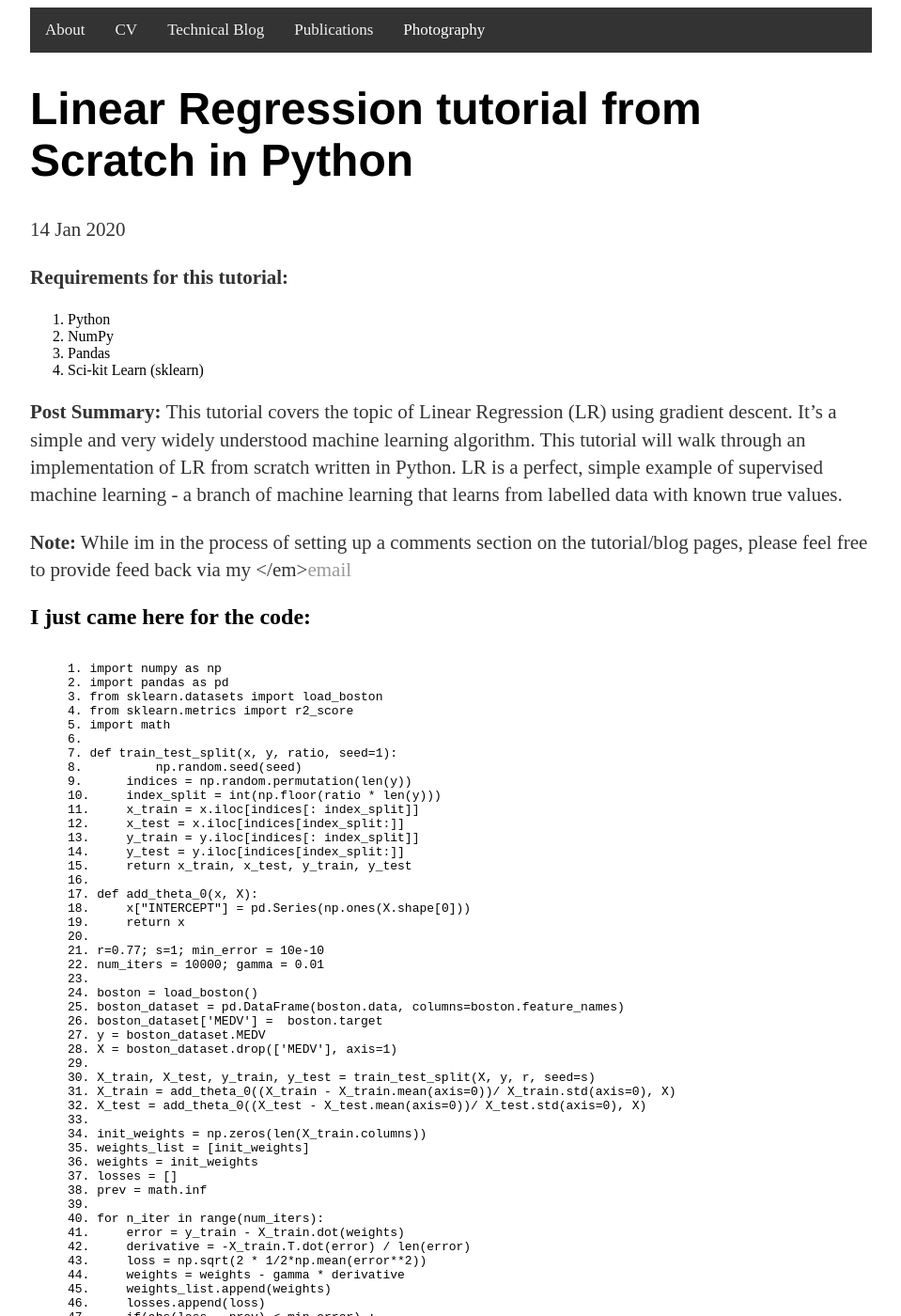
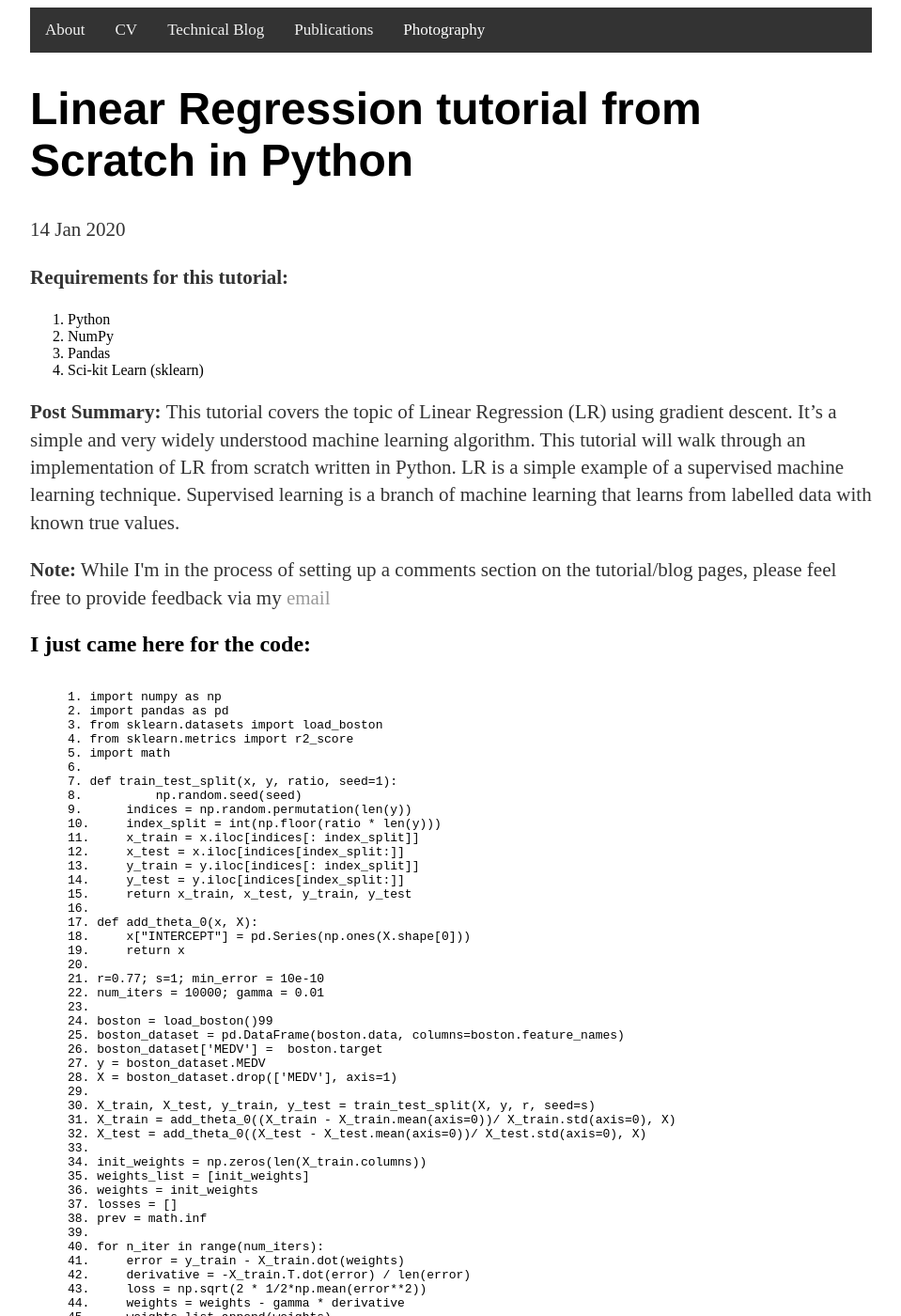
Before and after one commit to kerinb/kerinb.github.io, a Jekyll site: the page built from _posts/2020-01-14-linear-regression-from-scratch.md, in a window 1280 px wide and 1400 px high. Shown: the whole window at 94% size, without its empty margins (160-1119 px from the left). Built offline with Jekyll 4.4.1, drawn with Linux system fonts in a browser that asks for light colours; some of the changed lines change nothing that is shown; some of the changed text lies outside the part shown.

Commit message:
edit tut

```diff
--- a/_posts/2020-01-14-linear-regression-from-scratch.md
+++ b/_posts/2020-01-14-linear-regression-from-scratch.md
@@ -30,19 +30,21 @@
 <p>
 	<b> Post Summary: </b> This tutorial covers the topic of Linear Regression (LR) using gradient descent.
 	It’s a simple and very widely understood machine learning algorithm. This tutorial will walk through an
-	implementation of LR from scratch written in Python. LR is a perfect, simple example of supervised machine learning -
-	a branch of machine learning that learns from labelled data with known true values.
+	implementation of LR from scratch written in Python. LR is a simple example of a supervised machine learning technique. Supervised learning
+	is a branch of machine learning that learns from labelled data with known true values.
 </p>
 
 <p>
-	<b>Note:</b> While im in the process of setting up a comments section on the tutorial/blog pages, please feel free
-	to provide feed back via my </em><a href="mailto:b.m.kerin96@gmail.com">email</a>
+	<b>Note:</b> While I'm in the process of setting up a comments section on the tutorial/blog pages, please feel free
+	to provide feedback via my <a href="mailto:b.m.kerin96@gmail.com">email</a>
+	<!-- NOTE: add an email form instead of a hyperlink to an email address -->
 </p>
 
 <h2>
 	I just came here for the code:
 </h2>
 
+<!-- NOTE - this would look better if formatted with colours etc. though that may involve CSS -->
 <figure>
 <pre class="brush: python">
 <code>
@@ -69,7 +71,7 @@
 21. r=0.77; s=1; min_error = 10e-10
 22. num_iters = 10000; gamma = 0.01
 23.
-24. boston = load_boston()
+24. boston = load_boston()99
 25. boston_dataset = pd.DataFrame(boston.data, columns=boston.feature_names)
 26. boston_dataset['MEDV'] =  boston.target
 27. y = boston_dataset.MEDV
@@ -102,16 +104,16 @@
 </figure>
 
 <p>
-	The code above can also be found on my github <a href='https://github.com/kerinb/CodeBlogRepo/tree/master/LinearRegressionBlogCode'>here</a>.
+	The code above can also be found on my <a href='https://github.com/kerinb/CodeBlogRepo/tree/master/LinearRegressionBlogCode'>Github</a>.
 </p>
 
 <h2>
-	Section 1: Some Preliminary Theory:
+	Section 1: Some Preliminary Theory
 </h2>
 
 <p>
-	LR is a statistical model that observes the linear relationships between a dependent variable, y, and a set of independent
-	variables, X. In a simple LR model, the aim is to model the data in a manner similar to below:
+	LR is a statistical model which observes the linear relationships between a dependent variable <i>y</i>, and a set of independent
+	variables <i>X</i>. In a simple LR model, the aim is to model the data in a manner according to the following equation:
 </p>
 
 <p>
@@ -119,16 +121,18 @@
 </p>
 
 <p>
-	This is known as a simple linear regression, where h_θ is the prediction we make using the input data, x, and the weights that are to be learned, θ. X is the
-	independent variable that we have observed and recorded. θ_0 and θ_1 are the weights or coefficients that want to
-	learn in order to predict h_θ correctly.
+	where <i>h_θ</i> is the prediction we make using the input data <i>X</i>, and the weights that are to be learned, <i>θ</i>.
+	<i>X</i> is the independent variable that we have observed and recorded. <i>θ_0</i> and <i>θ_1</i> are the weights or coefficients that we want to
+	learn in order to predict <i>h_θ</i> correctly.
+	This is known as a simple linear regression.
 </p>
 
 <p>
 	Generally, the number of weights we have to learn is equal to the number of
-	dependent variables, X, from the dataset we are using plus one (The plus one here refers to θ_0 which doesn’t have a
-	corresponding value in the original observed dataset). For example, if we input a dataset with 10 columns in the data,
-	we will have 11 weights that must be learned in order to successfully predict our h_θ value.
+	independent variables in <i>X</i> from the dataset we are using, plus one*.
+	For example, if we input a dataset with 10 columns in the data,
+	we will have 11 weights that must be learned in order to successfully predict our <i>h_θ</i> value.
+	<i>The plus one here refers to θ_0, which doesn’t have a corresponding value in the original observed dataset).</i>
 </p>
 
 <p>
```
